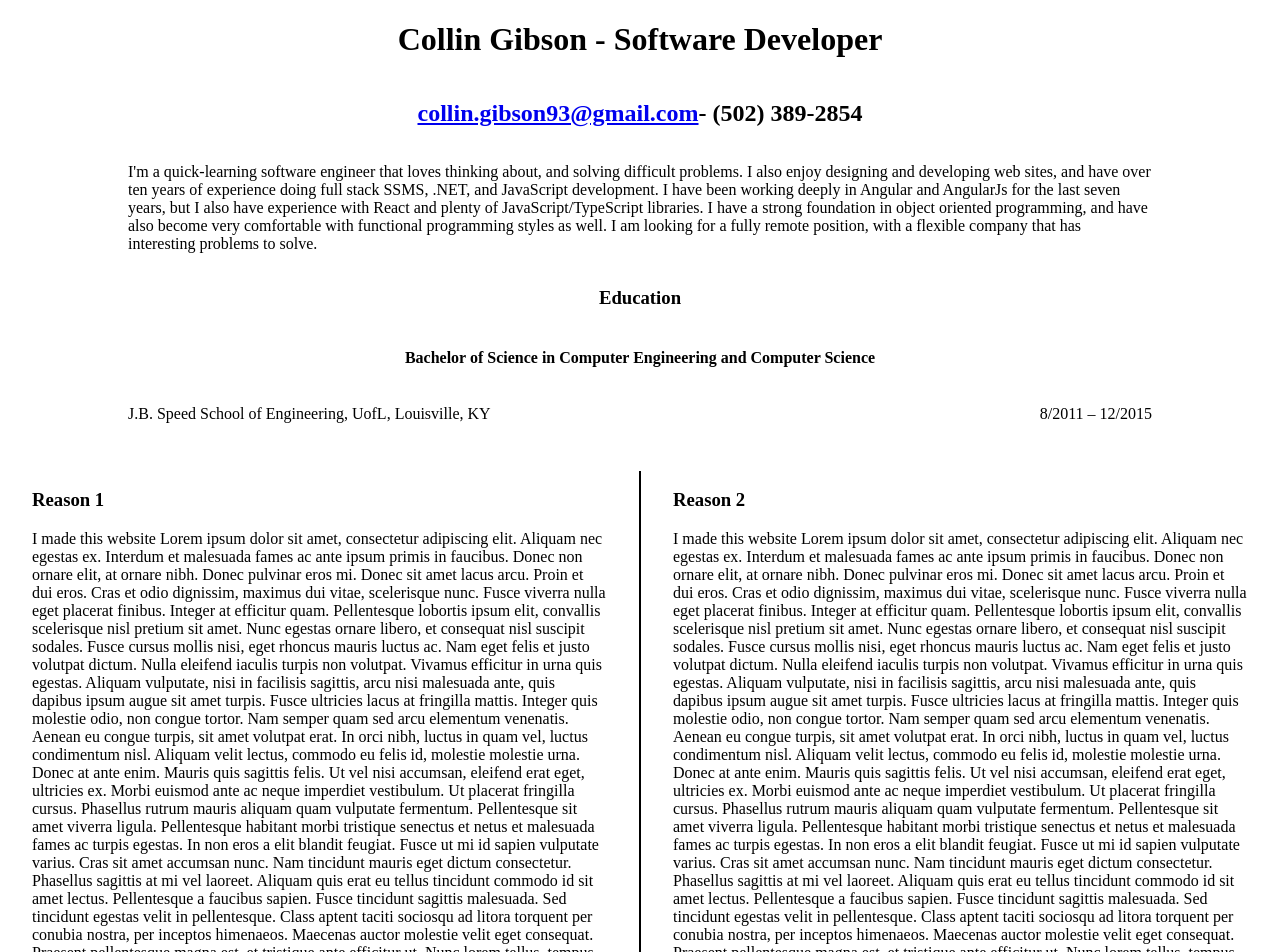
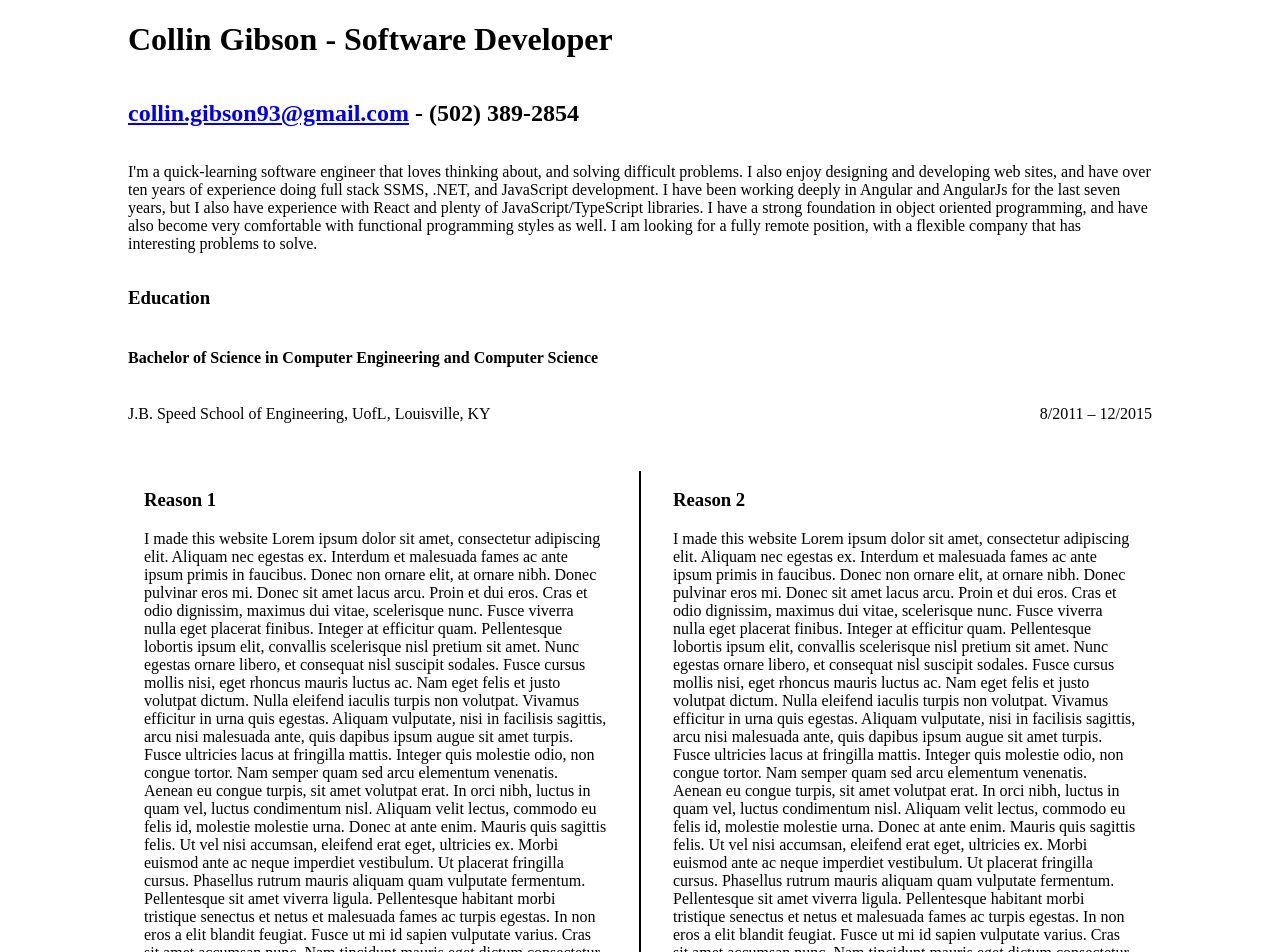
Before and after one commit to Nindustrialist/resume-site, an Angular app: page / in a window 1280 px wide. Shown: the top 952 px of the page. Built offline with nearby package versions, Linux system fonts and the light colour scheme.

Commit message:
fix tests and change some margins

```diff
--- a/src/resume/resume.scss
+++ b/src/resume/resume.scss
@@ -9,17 +9,15 @@ div.content {
   display: flex;
   flex-direction: column;
 
-  > :not(div),
-  div.education {
+  > * {
     margin-left: var(--single-column-padding);
     margin-right: var(--single-column-padding);
-    display: flex;
-    justify-content: center;
   }
 
   > div {
     display: flex;
-    margin: var(--article-padding);
+    margin-top: var(--article-padding);
+    margin-bottom: var(--article-padding);
 
     &.education {
       span:not(:first-child) {
@@ -35,6 +33,7 @@ div.content {
     div {
       display: flex;
       margin: var(--article-padding);
+      margin: var(--article-padding);
 
       &.divider {
         border: var(--divider-border);
```
Also changed, not shown: 1 other file (tests, documents, lock files or other folders).
